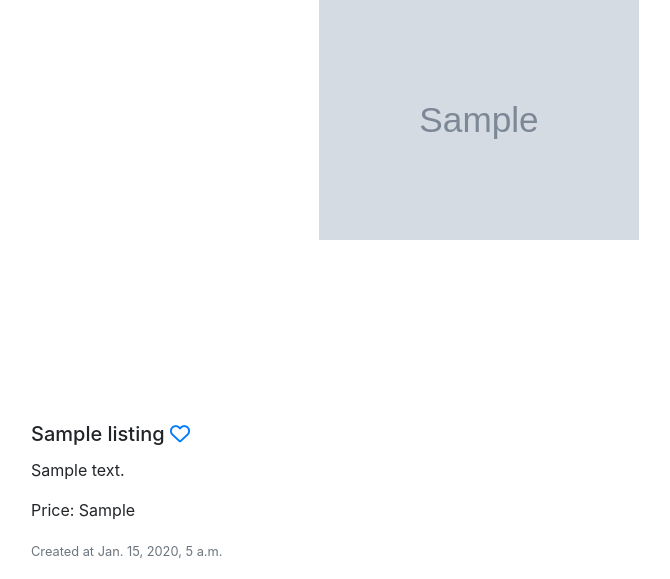
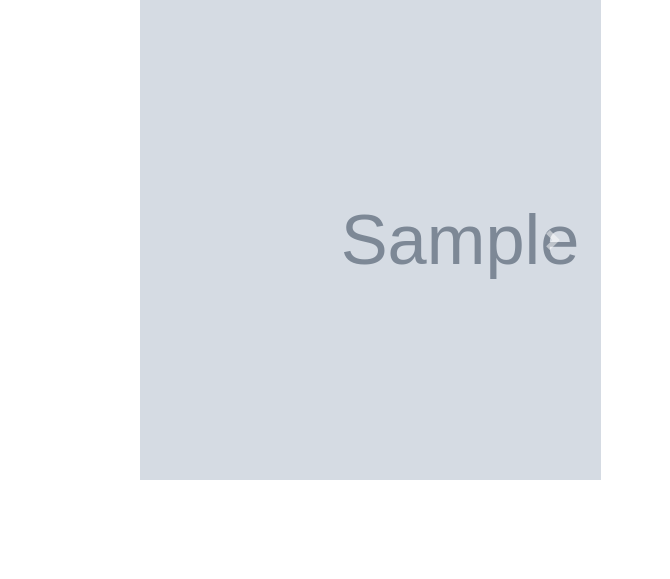
Before and after one commit to skogrv/store, a Django app: a page that uses store/templates/store/order.html in a window 1280 px wide. Shown: the part 79-658 px from the top of the page, without its empty margins (39-709 px from the left). Run offline with Django 3.2, Linux system fonts and the light colour scheme; tables that the repository leaves empty hold one stand-in row (values such as "Sample post"); grey boxes marked "Sample" are stand-in pictures; some libraries are stand-ins or nearby versions.

Commit message:
carousel fix

```diff
--- a/store/templates/store/order.html
+++ b/store/templates/store/order.html
@@ -20,10 +20,10 @@
     </ol>
     <!--/.Indicators-->
     <!--Slides-->
-    <div class="carousel-inner" role="listbox">
+    <div class="carousel-inner w-50" role="listbox">
       {% for p in photos %}
       <div class="carousel-item {% if forloop.counter0 == 0 %} active {% endif %}">
-        <img class="d-block photo_carousel w-25" src="{{p.images.url}}" style="margin-left: 28%"
+        <img class="d-block photo_carousel w-100" src="{{p.images.url}}" style="margin-left: 28%"
           alt="First slide">
       </div>
       {% endfor %}
```
